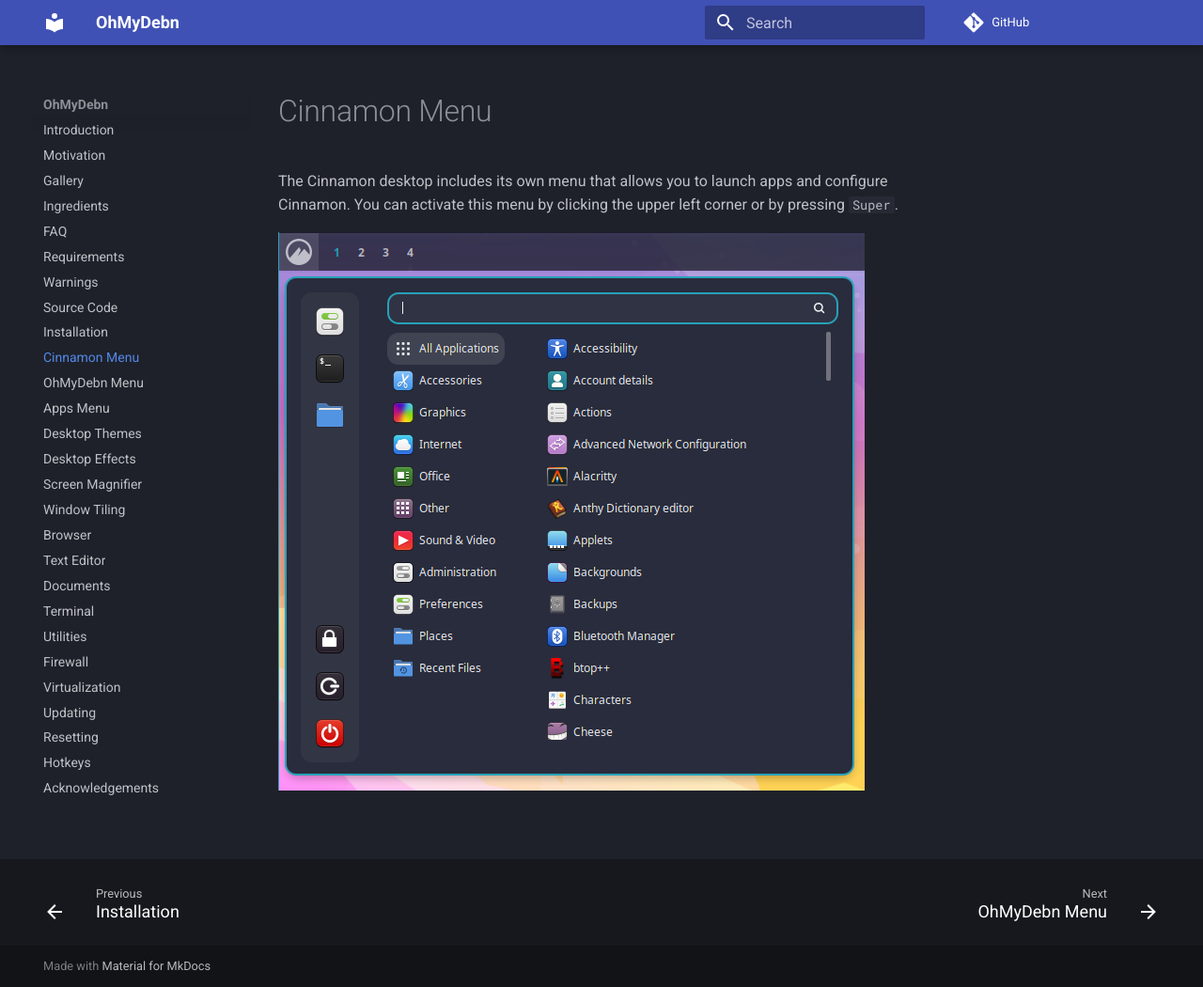
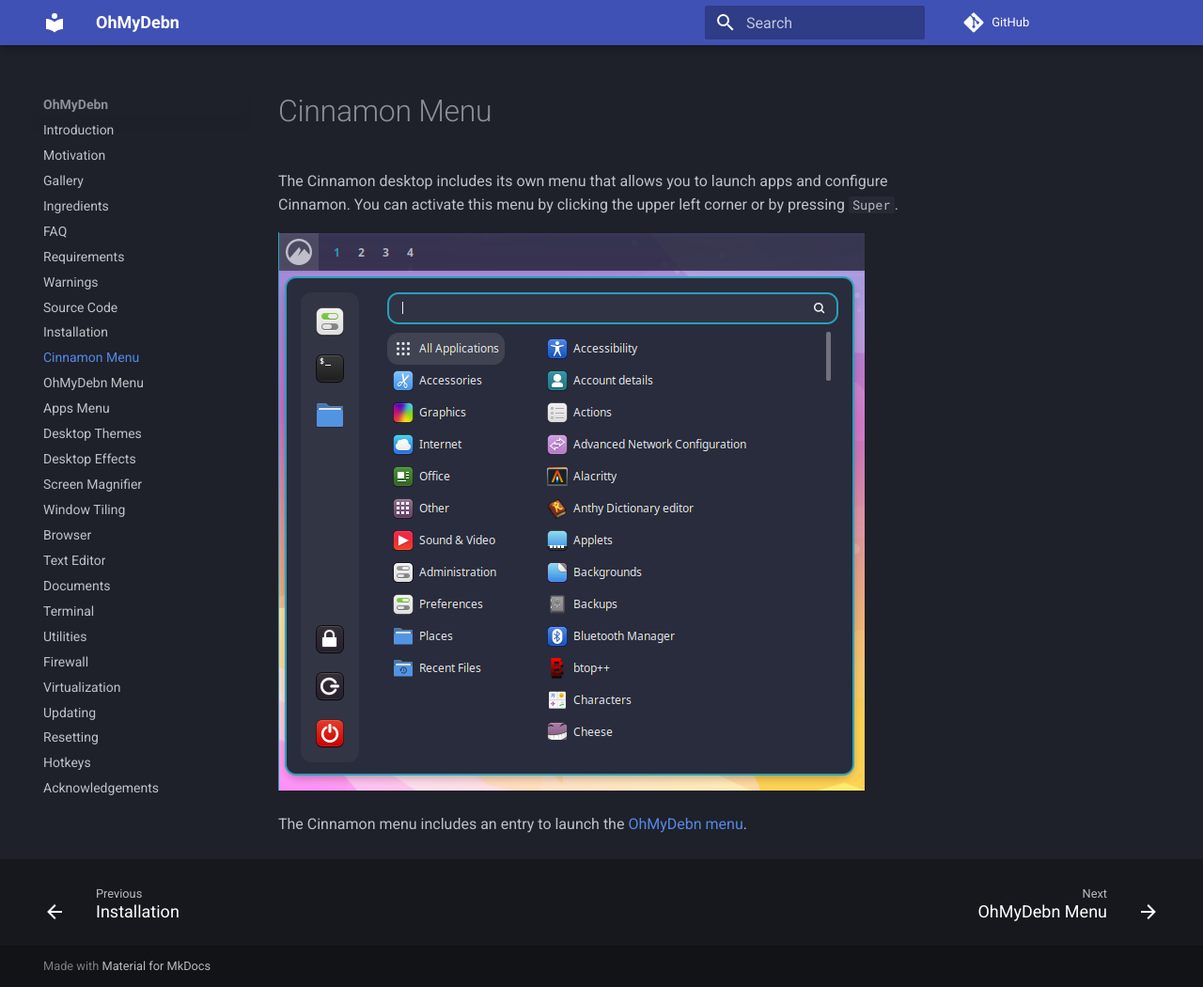
Before and after one commit to dougburks/ohmydebn-docs, an MkDocs documentation site: the page built from docs/cinnamon-menu.md, in a window 1280 px wide and 1050 px high. Shown: the whole window at 94% size. Built offline with MkDocs 1.6.1 and Material for MkDocs 9.7.7, drawn with Linux system fonts in a browser that asks for light colours; comment, search, counter and statistics services are not loaded.

Commit message:
link to ohmydebn-menu

```diff
--- a/docs/cinnamon-menu.md
+++ b/docs/cinnamon-menu.md
@@ -1,3 +1,5 @@
 The Cinnamon desktop includes its own menu that allows you to launch apps and configure Cinnamon. You can activate this menu by clicking the upper left corner or by pressing `Super`.
 
 ![Cinnamon Menu](https://raw.githubusercontent.com/dougburks/ohmydebn-docs/refs/heads/main/images/cinnamon-menu.png)
+
+The Cinnamon menu includes an entry to launch the [OhMyDebn menu](ohmydebn-menu.md).
```
